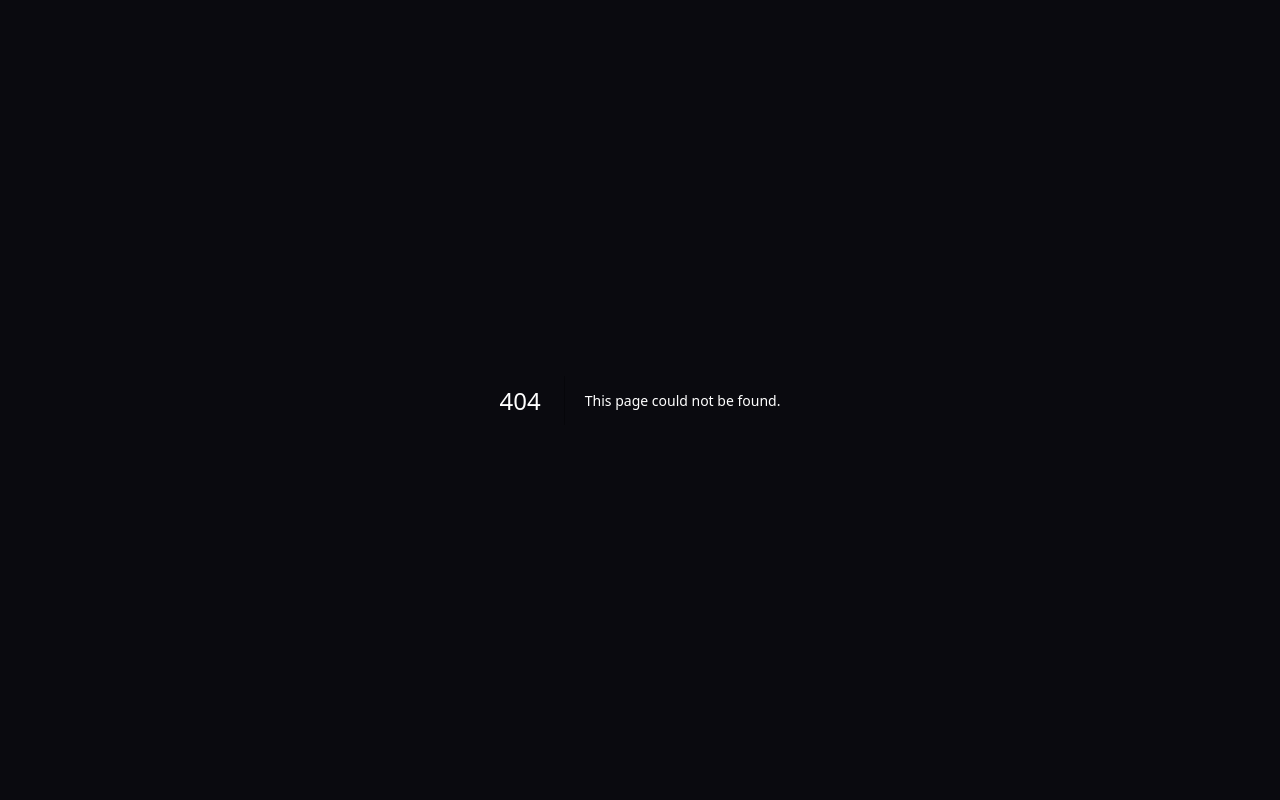
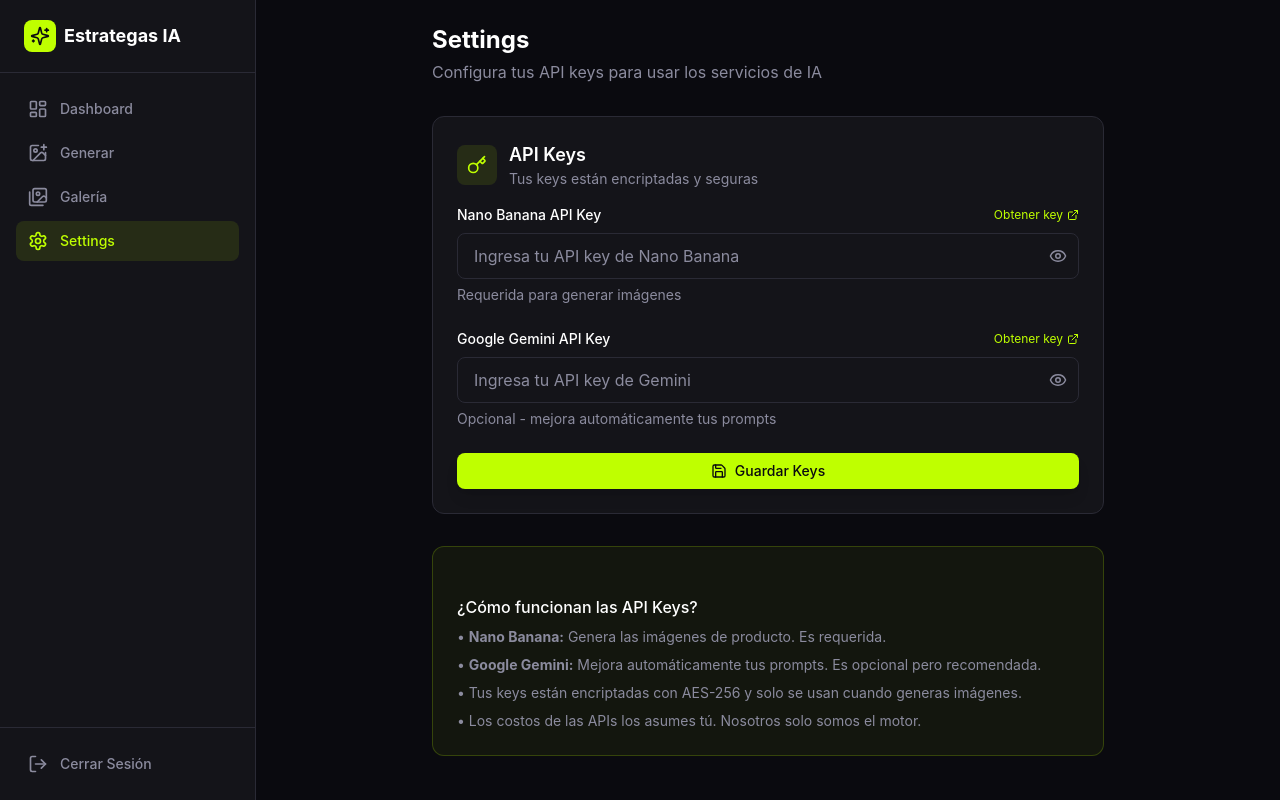
Before and after one commit to AndresestradaR/estrategas-landing-generator, a Next.js app: page /dashboard/settings in a window 1280 px wide. Before the commit this address had no page. Built offline with nearby package versions, Linux system fonts and the light colour scheme; no server answers.

Commit message:
feat: add settings page for API keys

```diff
--- /dev/null
+++ b/app/(dashboard)/dashboard/settings/page.tsx
@@ -0,0 +1,190 @@
+'use client'
+
+import { useEffect, useState } from 'react'
+import { Button, Input, Card, CardHeader, CardTitle, CardDescription, CardContent } from '@/components/ui'
+import { Key, Save, ExternalLink } from 'lucide-react'
+import toast from 'react-hot-toast'
+
+export default function SettingsPage() {
+  const [nanoBananaKey, setNanoBananaKey] = useState('')
+  const [geminiKey, setGeminiKey] = useState('')
+  const [isLoading, setIsLoading] = useState(false)
+  const [isFetching, setIsFetching] = useState(true)
+  const [hasNanoBananaKey, setHasNanoBananaKey] = useState(false)
+  const [hasGeminiKey, setHasGeminiKey] = useState(false)
+
+  useEffect(() => {
+    fetchKeys()
+  }, [])
+
+  const fetchKeys = async () => {
+    try {
+      const response = await fetch('/api/keys')
+      const data = await response.json()
+
+      setHasNanoBananaKey(data.hasNanoBananaKey)
+      setHasGeminiKey(data.hasGeminiKey)
+    } catch (error) {
+      console.error('Error fetching keys:', error)
+    } finally {
+      setIsFetching(false)
+    }
+  }
+
+  const handleSave = async (e: React.FormEvent) => {
+    e.preventDefault()
+    setIsLoading(true)
+
+    try {
+      const payload: Record<string, string> = {}
+
+      if (nanoBananaKey) {
+        payload.nanoBananaKey = nanoBananaKey
+      }
+
+      if (geminiKey) {
+        payload.geminiKey = geminiKey
+      }
+
+      if (Object.keys(payload).length === 0) {
+        toast.error('Ingresa al menos una API key')
+        return
+      }
+
+      const response = await fetch('/api/keys', {
+        method: 'POST',
+        headers: { 'Content-Type': 'application/json' },
+        body: JSON.stringify(payload),
+      })
+
+      if (!response.ok) {
+        const data = await response.json()
+        throw new Error(data.error || 'Error al guardar')
+      }
+
+      toast.success('API Keys guardadas correctamente')
+      setNanoBananaKey('')
+      setGeminiKey('')
+      fetchKeys()
+    } catch (error) {
+      toast.error(error instanceof Error ? error.message : 'Error al guardar')
+    } finally {
+      setIsLoading(false)
+    }
+  }
+
+  return (
+    <div className="max-w-2xl mx-auto space-y-8">
+      <div>
+        <h1 className="text-2xl font-bold text-text-primary">Settings</h1>
+        <p className="text-text-secondary mt-1">
+          Configura tus API keys para usar los servicios de IA
+        </p>
+      </div>
+
+      <Card>
+        <CardHeader>
+          <div className="flex items-center gap-3">
+            <div className="w-10 h-10 bg-accent/10 rounded-lg flex items-center justify-center">
+              <Key className="w-5 h-5 text-accent" />
+            </div>
+            <div>
+              <CardTitle>API Keys</CardTitle>
+              <CardDescription>
+                Tus keys están encriptadas y seguras
+              </CardDescription>
+            </div>
+          </div>
+        </CardHeader>
+        <CardContent>
+          {isFetching ? (
+            <div className="space-y-4">
+              <div className="h-20 bg-border rounded-lg animate-shimmer" />
+              <div className="h-20 bg-border rounded-lg animate-shimmer" />
+            </div>
+          ) : (
+            <form onSubmit={handleSave} className="space-y-6">
+              {/* Nano Banana Key */}
+              <div className="space-y-2">
+                <div className="flex items-center justify-between">
+                  <label className="text-sm font-medium text-text-primary">
+                    Nano Banana API Key
+                  </label>
+                  <a
+                    href="https://nanobanana.com"
+                    target="_blank"
+                    rel="noopener noreferrer"
+                    className="text-xs text-accent hover:text-accent-hover flex items-center gap-1"
+                  >
+                    Obtener key
+                    <ExternalLink className="w-3 h-3" />
+                  </a>
+                </div>
+                <Input
+                  type="password"
+                  placeholder={hasNanoBananaKey ? '••••••••••••' : 'Ingresa tu API key de Nano Banana'}
+                  value={nanoBananaKey}
+                  onChange={(e) => setNanoBananaKey(e.target.value)}
+                  hint={hasNanoBananaKey ? 'Ya tienes una key configurada. Ingresa una nueva para reemplazarla.' : 'Requerida para generar imágenes'}
+                />
+                {hasNanoBananaKey && (
+                  <p className="text-xs text-success flex items-center gap-1">
+                    ✓ Key configurada
+                  </p>
+                )}
+              </div>
+
+              {/* Gemini Key */}
+              <div className="space-y-2">
+                <div className="flex items-center justify-between">
+                  <label className="text-sm font-medium text-text-primary">
+                    Google Gemini API Key
+                  </label>
+                  <a
+                    href="https://aistudio.google.com/app/apikey"
+                    target="_blank"
+                    rel="noopener noreferrer"
+                    className="text-xs text-accent hover:text-accent-hover flex items-center gap-1"
+                  >
+                    Obtener key
+                    <ExternalLink className="w-3 h-3" />
+                  </a>
+                </div>
+                <Input
+                  type="password"
+                  placeholder={hasGeminiKey ? '••••••••••••' : 'Ingresa tu API key de Gemini'}
+                  value={geminiKey}
+                  onChange={(e) => setGeminiKey(e.target.value)}
+                  hint={hasGeminiKey ? 'Ya tienes una key configurada. Ingresa una nueva para reemplazarla.' : 'Opcional - mejora automáticamente tus prompts'}
+                />
+                {hasGeminiKey && (
+                  <p className="text-xs text-success flex items-center gap-1">
+                    ✓ Key configurada
+                  </p>
+                )}
+              </div>
+
+              <Button type="submit" className="w-full" isLoading={isLoading}>
+                <Save className="w-4 h-4 mr-2" />
+                Guardar Keys
+              </Button>
+            </form>
+          )}
+        </CardContent>
+      </Card>
+
+      {/* Info Card */}
+      <Card className="border-accent/20 bg-accent/5">
+        <CardContent className="pt-6">
+          <h3 className="font-medium text-text-primary mb-2">¿Cómo funcionan las API Keys?</h3>
+          <ul className="text-sm text-text-secondary space-y-2">
+            <li>• <strong>Nano Banana:</strong> Genera las imágenes de producto. Es requerida.</li>
+            <li>• <strong>Google Gemini:</strong> Mejora automáticamente tus prompts. Es opcional pero recomendada.</li>
+            <li>• Tus keys están encriptadas con AES-256 y solo se usan cuando generas imágenes.</li>
+            <li>• Los costos de las APIs los asumes tú. Nosotros solo somos el motor.</li>
+          </ul>
+        </CardContent>
+      </Card>
+    </div>
+  )
+}
```
